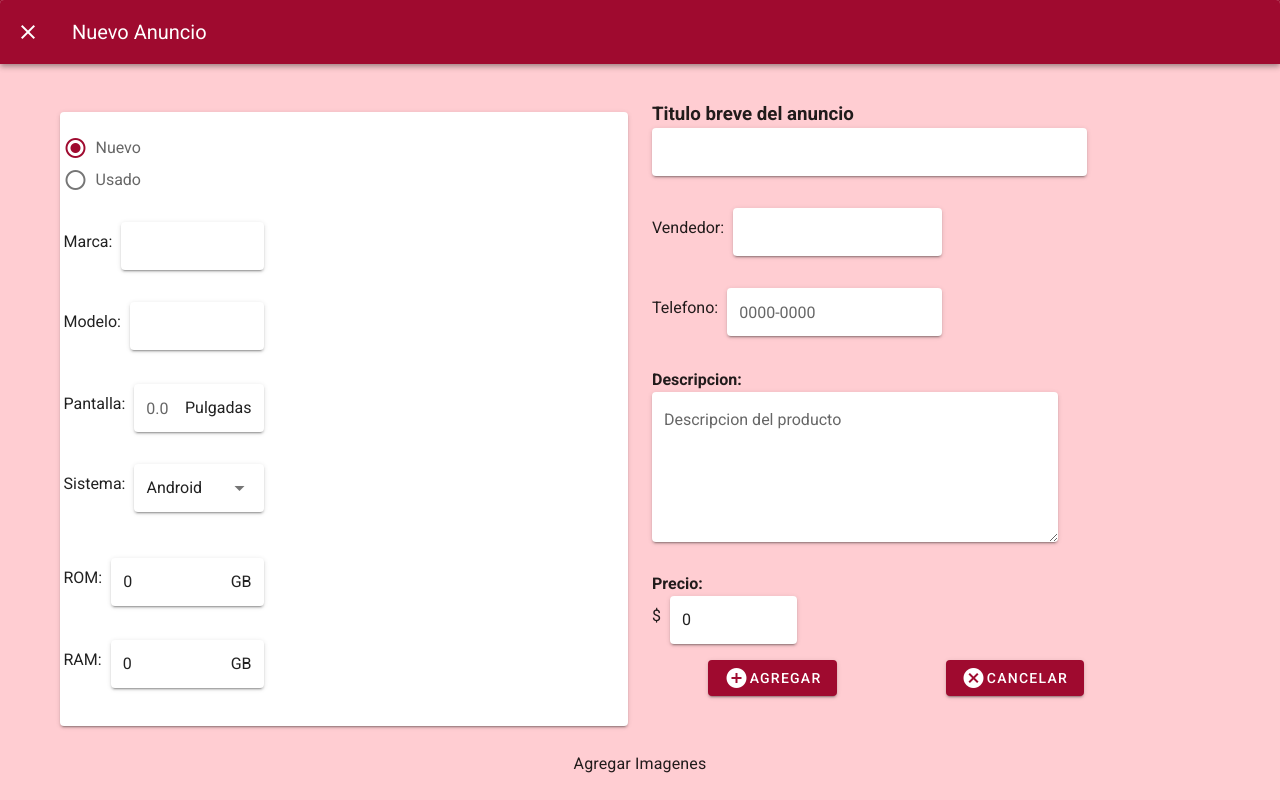
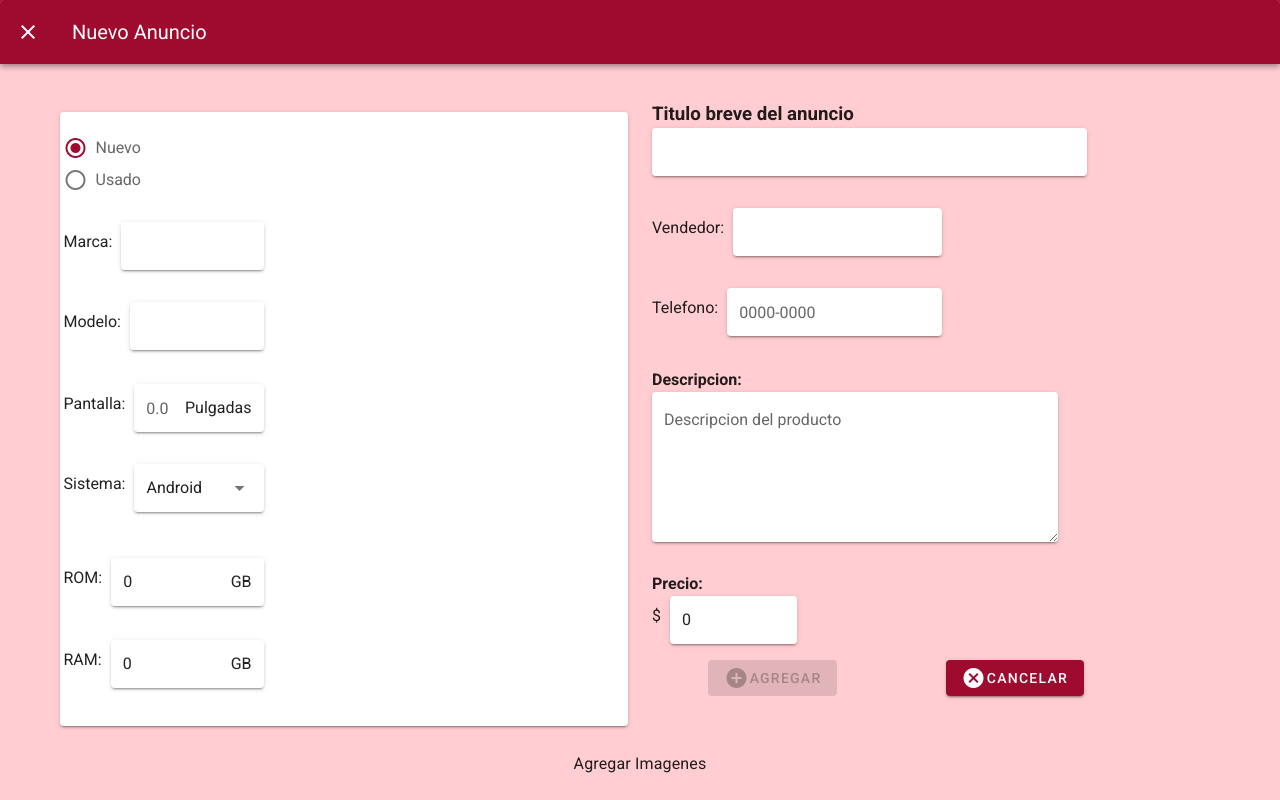
Before and after one commit to PM18008-ues/fpi2021_final, a Vue app: page / in a window 1280 px wide. Both pictures are taken after a click on the button 1192 px from the left and 32 px from the top of the page. Shown: the top 800 px of the page. Built offline with nearby package versions, Linux system fonts and the light colour scheme; what vuefire would draw is missing.

Commit message:
validacion de form
se deshabilito agregar mientras los campos no sean llenados

```diff
--- a/src/components/Modal.vue
+++ b/src/components/Modal.vue
@@ -97,7 +97,11 @@
                     </v-text-field>
                   </v-row>
                   <v-row class="pb-1">
-                    <v-text-field style="max-width: 200px" solo v-model="modelo"
+                    <v-text-field
+                      style="max-width: 200px"
+                      :rules="rules"
+                      solo
+                      v-model="modelo"
                       ><label slot="prepend">Modelo:</label>
                     </v-text-field>
                   </v-row>
@@ -194,6 +198,7 @@
                 <v-textarea
                   solo
                   name="input-7-4"
+                  :rules="rules"
                   label="Descripcion del producto"
                   value=""
                   style="max-width: 70%"
@@ -220,7 +225,11 @@
               <v-row class="pt-4">
                 <v-col cols="5">
                   <v-row class="justify-center">
-                    <v-btn @click="agregar" color="primary" class="white--text"
+                    <v-btn
+                      @click="agregar"
+                      :disabled="blockBoton()"
+                      color="primary"
+                      class="white--text"
                       ><v-icon color="white">mdi-plus-circle</v-icon
                       >Agregar</v-btn
                     >
@@ -309,14 +318,14 @@ export default {
       nuevo: true,
       marca: "",
       modelo: "",
-      pantalla: null,
+      pantalla: "",
       sistema: "Android",
-      rom: 0,
-      ram: 0,
+      rom: "0",
+      ram: "0",
       vendedor: "",
       telefono: "",
       descripcion: "",
-      precio: 0,
+      precio: "0",
       vendido: false,
 
       dialog: false,
@@ -349,6 +358,36 @@ export default {
     };
   },
   methods: {
+    blockBoton() {
+      if (
+        this.titulo == "" ||
+        this.titulo.length < 3 ||
+        this.marca == "" ||
+        this.marca.length < 3 ||
+        this.modelo == "" ||
+        this.modelo.length < 3 ||
+        this.pantalla == "" ||
+        this.pantalla.length < 3 ||
+        this.rom == "" ||
+        this.ram == "" ||
+        this.ram == "0" ||
+        parseInt(this.ram) < 0 ||
+        this.rom == "0" ||
+        parseInt(this.rom) < 0 ||
+        this.vendedor == "" ||
+        this.vendedor.length < 3 ||
+        this.telefono == "" ||
+        this.telefono.length < 3 ||
+        this.descripcion == "" ||
+        this.descripcion.length < 3 ||
+        this.precio == "0" ||
+        this.precio.length < 3 ||
+        this.imagenesUrl.length == 0
+      ) {
+        return true;
+      }
+    },
+
     asignarNid() {
       if (this.productos.length === 0) {
         this.nid = 1;
--- a/src/components/Navbar.vue
+++ b/src/components/Navbar.vue
@@ -177,6 +177,7 @@ export default {
     // borramos la cadena
     borrar() {
       this.cadena = "";
+      this.buscar();
     },
 
     // se cierra el mensaje al dar CLOSE
--- a/src/views/Home.vue
+++ b/src/views/Home.vue
@@ -245,7 +245,7 @@
         <v-row>
           <!-- rango de precios -->
           <v-col lg="6" md="6" sm="6" xs="12">
-            <v-card flat color="transparent">
+            <v-card height="150">
               <v-card-title class="justify-center"
                 >($) Precios entre</v-card-title
               >
@@ -264,9 +264,10 @@
                           :value="range[0]"
                           class="mt-0 pt-0"
                           hide-details
+                          outlined
                           single-line
                           type="number"
-                          style="width: 60px"
+                          style="width: 80px"
                           @change="$set(range, 0, $event)"
                         >
                         </v-text-field>
@@ -276,9 +277,9 @@
                           :value="range[1]"
                           class="mt-0 pt-0"
                           hide-details
-                          single-line
+                          outlined
                           type="number"
-                          style="width: 60px"
+                          style="width: 80px"
                           @change="$set(range, 1, $event)"
                         >
                         </v-text-field>
```
